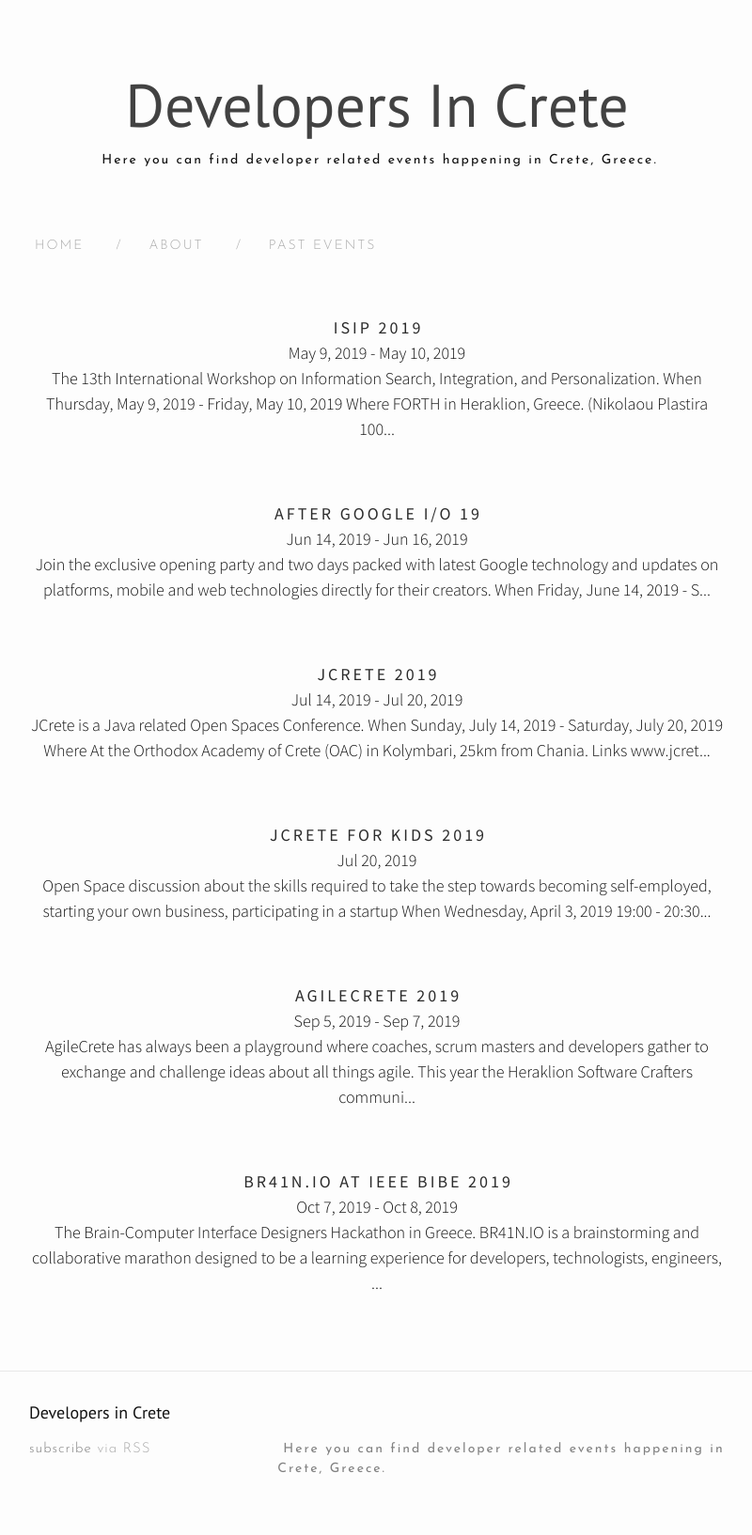
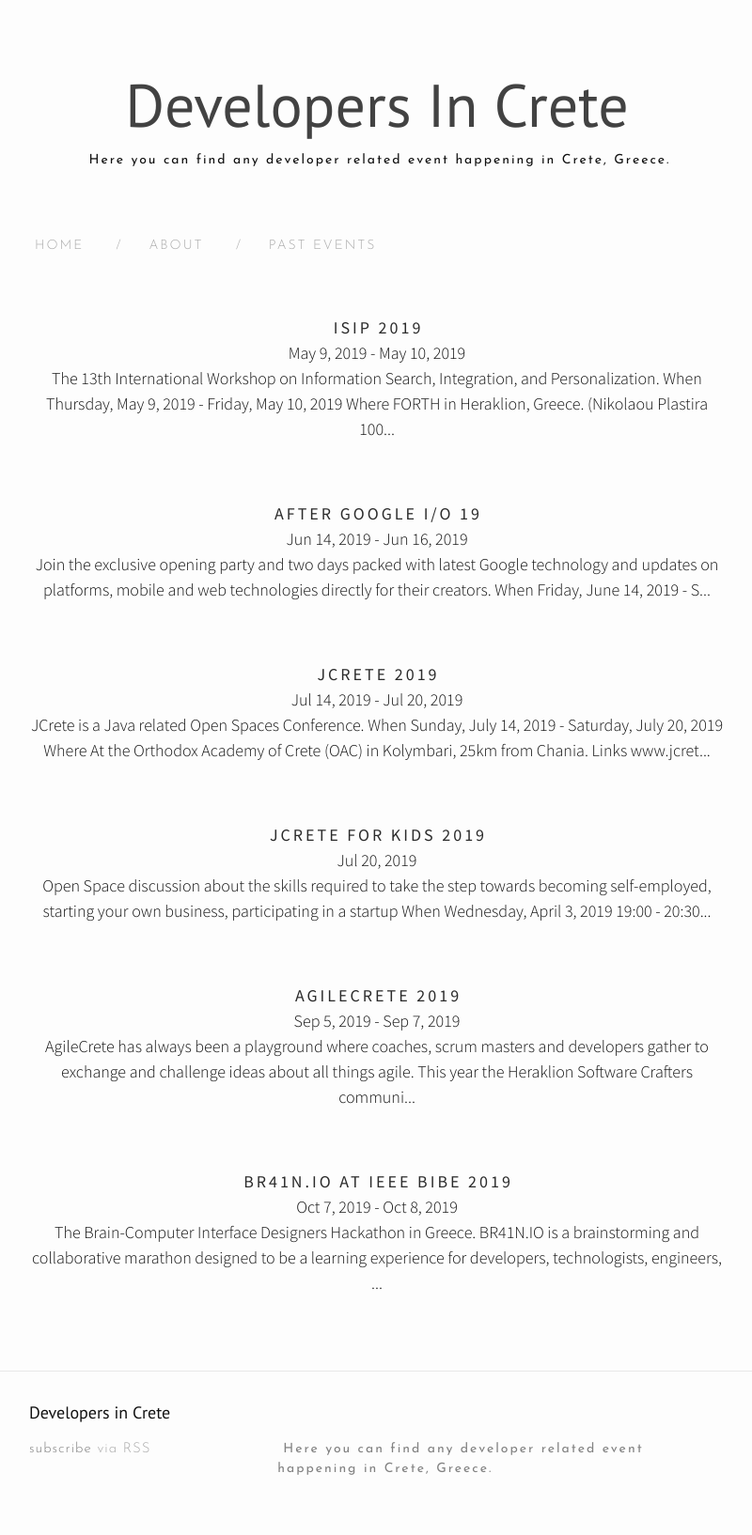
Before and after one commit to irinikp/cretan-dev, a Jekyll site: the page built from index.html, in a window 1280 px wide. Shown: the whole page at 94% size, without its empty margins (239-1039 px from the left). Built offline with Jekyll 4.4.1, drawn with Linux system fonts in a browser that asks for light colours; nearby versions of some CDN libraries; the list of posts is cut into pages by our own code.

Commit message:
change site description

```diff
--- a/_config.yml
+++ b/_config.yml
@@ -8,7 +8,7 @@
 # Site settings
 title: Developers in Crete
 email: irinikp@gmail.com
-description: Here you can find developer related events happening in Crete, Greece.
+description: Here you can find any developer related event happening in Crete, Greece.
 baseurl: "" # the subpath of your site, e.g. /blog
 url: "https://cretan.dev" # the base hostname & protocol for your site
 twitter_username: irinikp
```
